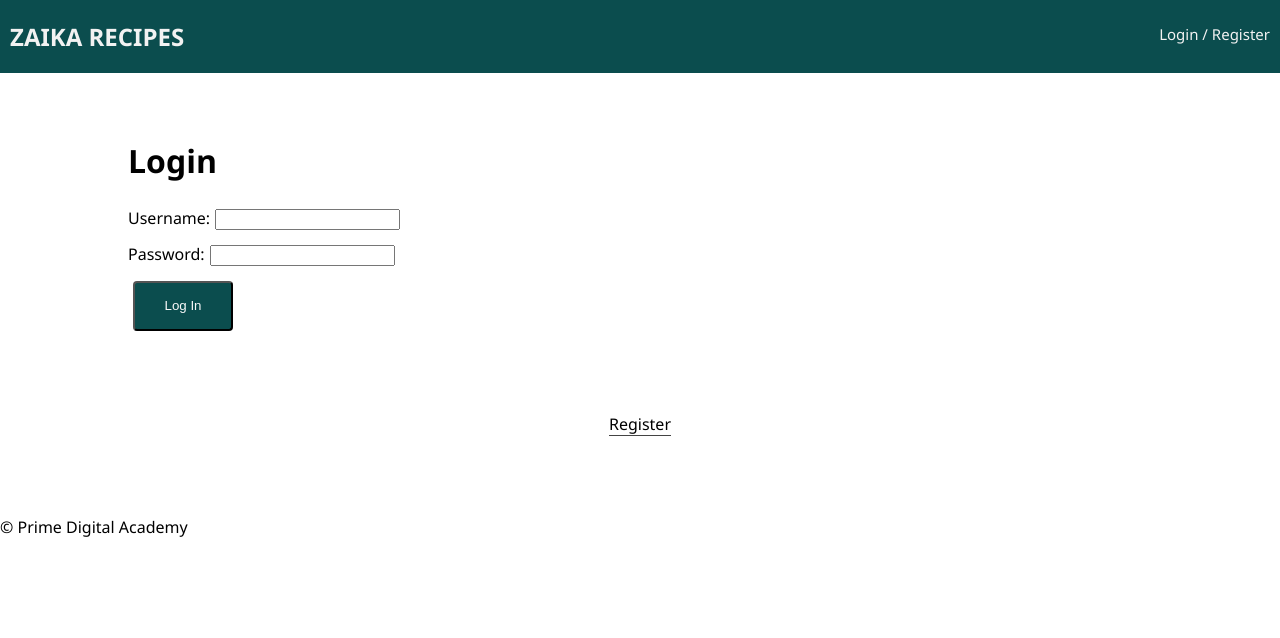
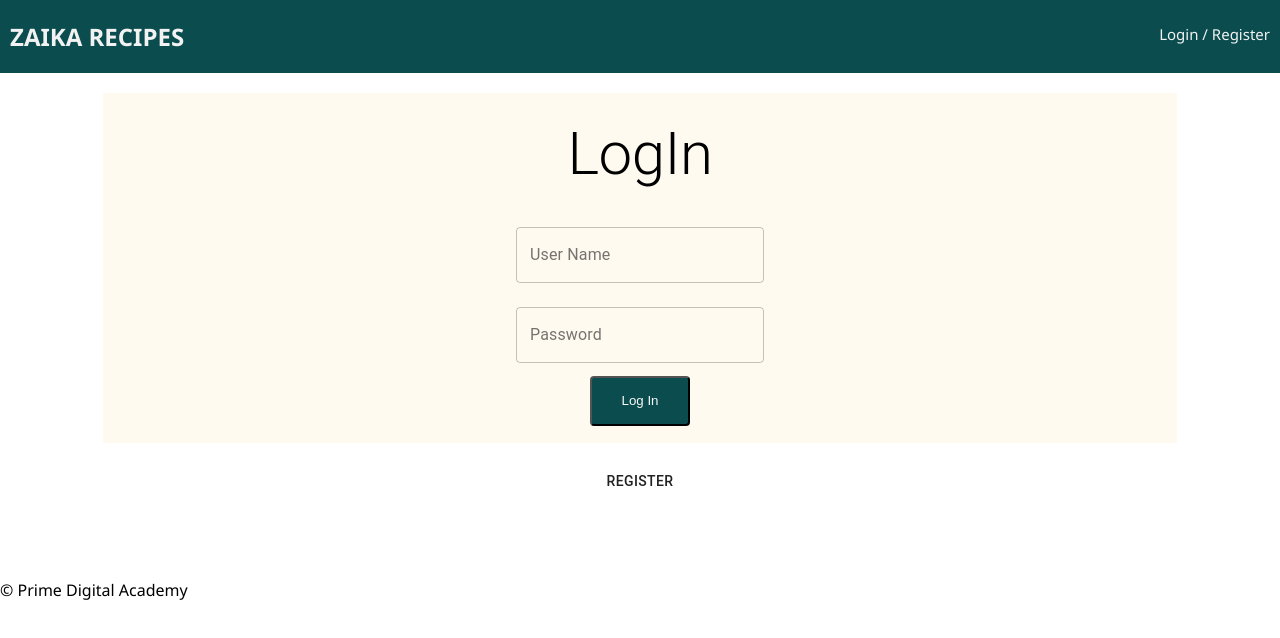
Before and after one commit to heensaleem/solo_project, a React app: page /#/edit in a window 1280 px wide. Built offline with nearby package versions, Linux system fonts and the light colour scheme; no server answers.

Commit message:
login page styling done

```diff
--- a/src/components/AddRecipePage/Review.css
+++ b/src/components/AddRecipePage/Review.css
@@ -1,7 +1,12 @@
 .image {
-    position: absolute;
+    /* position: absolute;
     top: 150px;
-    right: 100px;
+    right: 100px; */
+    float:right;
+    position:relative;
+    top:-300px;
+    padding-left: 20px;
+
 
   }
 
--- a/src/components/App/App.css
+++ b/src/components/App/App.css
@@ -10,17 +10,19 @@ body {
 }
 
    form {
-     background-color: white;
+     background-color: floralwhite;
     width: 80%;
-    height: 250px;
+    height: 300px;
     margin: 20px auto;
     padding: 25px;
     border-radius: 2px;
+   text-align: center;
 }
 
 input {
     margin: 5px;
     margin-bottom: 10px;
+
 }
 
 .log-in, .log-out, .register {
--- a/src/components/LoginPage/LoginPage.js
+++ b/src/components/LoginPage/LoginPage.js
@@ -1,6 +1,27 @@
 import React, { Component } from 'react';
 import { connect } from 'react-redux';
+import { withStyles } from '@material-ui/core/styles';
+import Typography from '@material-ui/core/Typography';
+import TextField from '@material-ui/core/TextField';
+import Button from '@material-ui/core/Button';
+import Grid from '@material-ui/core/Grid';
 
+//styles by material UI
+const styles = (theme) => {
+  return {
+    root: {
+      flexGrow: 1,
+    },
+    textField: {
+      marginLeft: theme.spacing(1),
+      marginRight: theme.spacing(1),
+    },
+    button: {
+      margin: theme.spacing(1),
+    },
+
+  }
+};
 
 class LoginPage extends Component {
   state = {
@@ -31,7 +52,10 @@ class LoginPage extends Component {
   }
 
   render() {
+    const { classes } = this.props;
     return (
+      <div className={classes.root}>
+      {/* <Grid container spacing={3}> */}
       <div>
         {this.props.errors.loginMessage && (
           <h2
@@ -41,30 +65,35 @@ class LoginPage extends Component {
             {this.props.errors.loginMessage}
           </h2>
         )}
-        <form onSubmit={this.login}>
-          <h1>Login</h1>
-          <div>
-            <label htmlFor="username">
-              Username:
-              <input
-                type="text"
-                name="username"
+        <form onSubmit={this.login} >
+        <Typography variant="h2" component="h2" gutterBottom>
+        LogIn
+      </Typography>
+
+      <Grid item xs={12}>
+              <TextField
+        id="User_name"
+        label="User Name"
+        //className={classNames(classes.textField)}
         value={this.state.username}
         onChange={this.handleInputChangeFor('username')}
+        margin="normal"
+        variant="outlined"
       />
-            </label>
-          </div>
-          <div>
-            <label htmlFor="password">
-              Password:
-              <input
-                type="password"
-                name="password"
+
+     </Grid>
+     <Grid item xs={12}>
+      <TextField
+        id="password"
+        label="Password"
+        //className={classNames(classes.textField)}
         value={this.state.password}
         onChange={this.handleInputChangeFor('password')}
+        margin="normal"
+        variant="outlined"
       />
-            </label>
-          </div>
+        </Grid>
+
           <div>
             <input
               className="log-in"
@@ -72,17 +101,21 @@ class LoginPage extends Component {
               name="submit"
               value="Log In"
             />
+
           </div>
+
         </form>
         <center>
-          <button
+          <Button
             type="button"
             className="link-button"
             onClick={() => {this.props.dispatch({type: 'SET_TO_REGISTER_MODE'})}}
           >
             Register
-          </button>
+          </Button>
         </center>
+      </div>
+
       </div>
     );
   }
@@ -95,4 +128,4 @@ const mapStateToProps = state => ({
   errors: state.errors,
 });
 
-export default connect(mapStateToProps)(LoginPage);
+export default withStyles(styles)(connect(mapStateToProps)(LoginPage));
--- a/src/components/UserPage/ViewRecipe.js
+++ b/src/components/UserPage/ViewRecipe.js
@@ -1,13 +1,75 @@
 import React, { Component } from 'react';
 import {connect} from 'react-redux';
+import Button from '@material-ui/core/Button';
+import { withRouter } from "react-router-dom";
+import { withStyles } from '@material-ui/core/styles';
+
+//styles by material UI
+const styles = (theme) => {
+  return {
+    menu: {
+      width: 200
+    },
+    button: {
+      margin: theme.spacing(2),
+      float: "center"
+    },
+
+  }
+};
 
 
 class viewRecipe extends Component {
 
+  //clicked on Back button on DOM takes user to the Home Page
+  handleClick = () => {
+    console.log('clicked on submit button');
+    this.props.history.push('/home');
+  }
+
   render() {
+    console.log('view recipe page ', this.props.recipeItem)
+    console.log('view recipe test:', (this.props.recipeItem.length && this.props.recipeItem[0].recipe_title))
+    if((this.props.recipeItem.length)){
+      const item= this.props.recipeItem[0].ingredients
+      console.log(item);
+
+    }
+
     return (
       <div>
+
           <pre>{JSON.stringify(this.props.recipeItem)}</pre>
+          <div>
+          <h2>View Recipe</h2>
+
+          <form >
+            {(this.props.recipeItem.length) ?
+            <div>
+
+            <p><b>Recipe Title :</b> {this.props.recipeItem[0].recipe_title}</p>
+            <p><b>Category : </b>{this.props.recipeItem[0].category}</p>
+            <p><b>Description : </b>{this.props.recipeItem[0].description}</p>
+            <p><b>Makes : </b>{this.props.recipeItem[0].makes}</p>
+            <p><b>Serves :</b> {this.props.recipeItem[0].serves}</p>
+            <p><b>cook Time : </b>{this.props.recipeItem[0].cooktime}</p>
+            <p className="image"><b> Image  : </b><br /><img alt="recipeImage" src={this.props.recipeItem[0].image_url}  width="200" height="200"/></p>
+            <p><b>Ingredients : </b>{this.props.recipeItem[0].ingredients.split(",").map(item => {
+              return (
+               <>
+               <span>{item}</span><br />
+               </>
+                )
+            })}</p>
+            <p><b>Preparation Instructions :</b> {this.props.recipeItem[0].preparation}</p>
+            <Button onClick={() => this.handleClick()} variant="contained" color="primary">BACK</Button>
+            </div>
+            :
+            <div>empty</div>
+            }
+          </form>
+
+        </div>
       </div>
     );
   }
@@ -19,4 +81,4 @@ const mapStateToProps = state => ({
 
   });
 
-export default connect(mapStateToProps)(viewRecipe);
+export default withRouter(withStyles(styles)(connect(mapStateToProps)(viewRecipe)));
```
Lines whose indentation alone changed are shown as unchanged.
